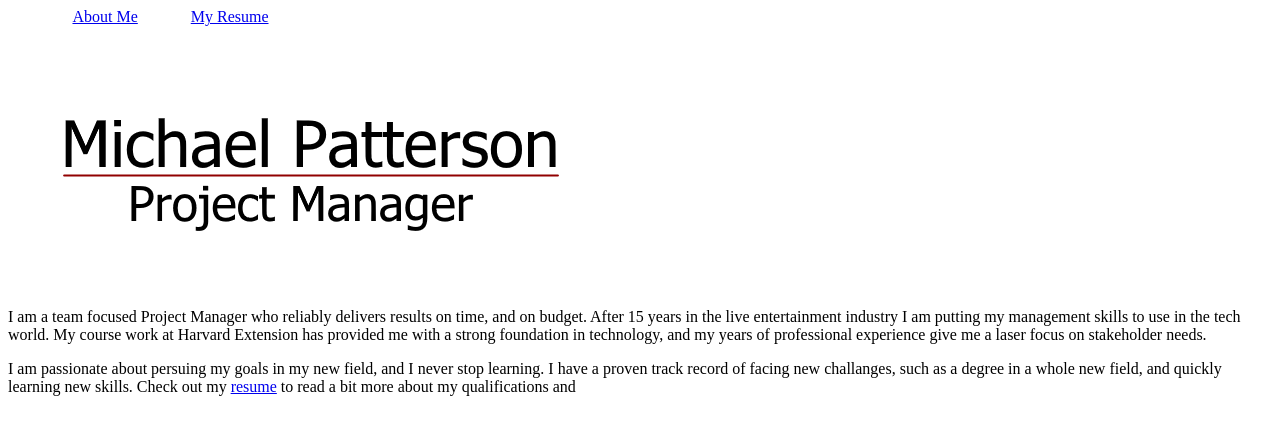
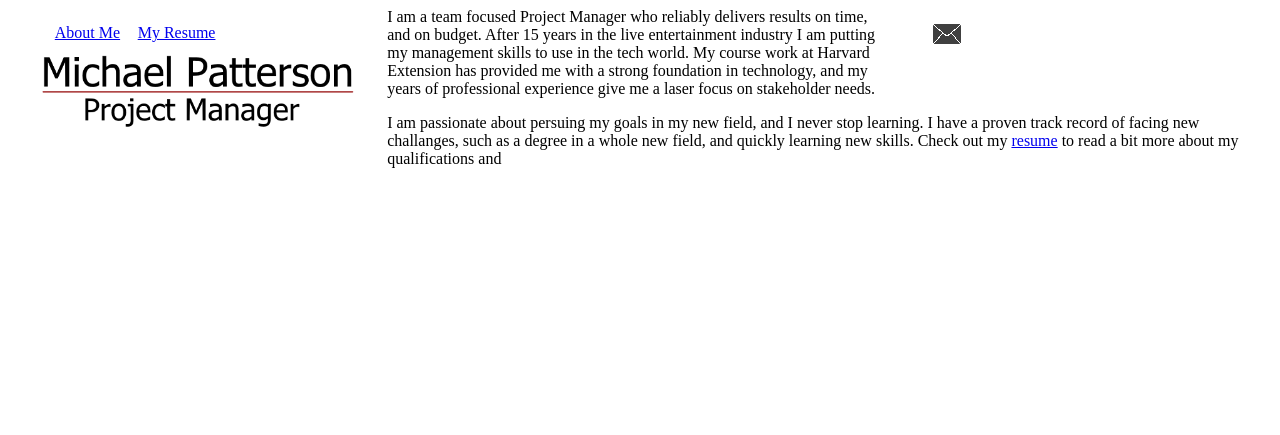
Before and after one commit to PattersonProject/thepattersonproject-website, a PHP site: page / in a window 1280 px wide. Shown: the top 435 px of the page. Run offline with PHP 8.4, Linux system fonts and the light colour scheme.

Commit message:
Work on header css

```diff
--- a/css/navigation.css
+++ b/css/navigation.css
@@ -1,5 +1,24 @@
+#header{
+	position: relative;
+}
+
+#nav {
+	float: left;
+	display: inline-block;
+	width: 30%;
+	height: 20%;
+	position: absolute;
+	bottom: 0;
+	/*vertical-align: bottom;*/
+}
+
+#nav div{
+	vertical-align: bottom;
+}
+
 #nav ul{
     vertical-align: bottom;
+    /*bottom: 0;*/
 }
 
 #nav ul li{
@@ -9,4 +28,31 @@
     padding: 0;
     margin: auto 2%;
     color: black;
+    /*vertical-align: bottom;*/
 }
+
+#logo {
+	margin: 0 auto;
+	float: left;
+	width: 30%;
+	height: 20%;
+	bottom: 0;
+}
+
+#logo img{
+	max-width: 100%;
+	max-height: 100%;
+}
+
+#menu {
+	display: inline-block;
+	width: 30%;
+	float: right;
+	clear: right;
+}
+
+#menu li {
+	list-style-type: none;
+	right: 0;
+
+}
--- a/include/header.php
+++ b/include/header.php
@@ -1,3 +1,4 @@
+<div id="header">
 <div id="nav">
 	<ul>
 		<li id="navacbout"><a href="index.php">About Me</a></li>
@@ -10,8 +11,9 @@
 	<img src="images/logo.png" alt="Michael Patterson, Project Manager">
 </div>
 
-<div id="menus">
+<div id="menu">
 	<ul>
-		<!-- <li id="menuemail"><a href="email.php"><img src="images/email.png" alt="Contact me"></a></li> -->
+		<li id="menuemail"><a href="email.php"><img src="images/email.png" alt="Contact me"></a></li>
 	</ul>
 </div>
+</div>
```
Also changed, not shown: images/email.png (added).
